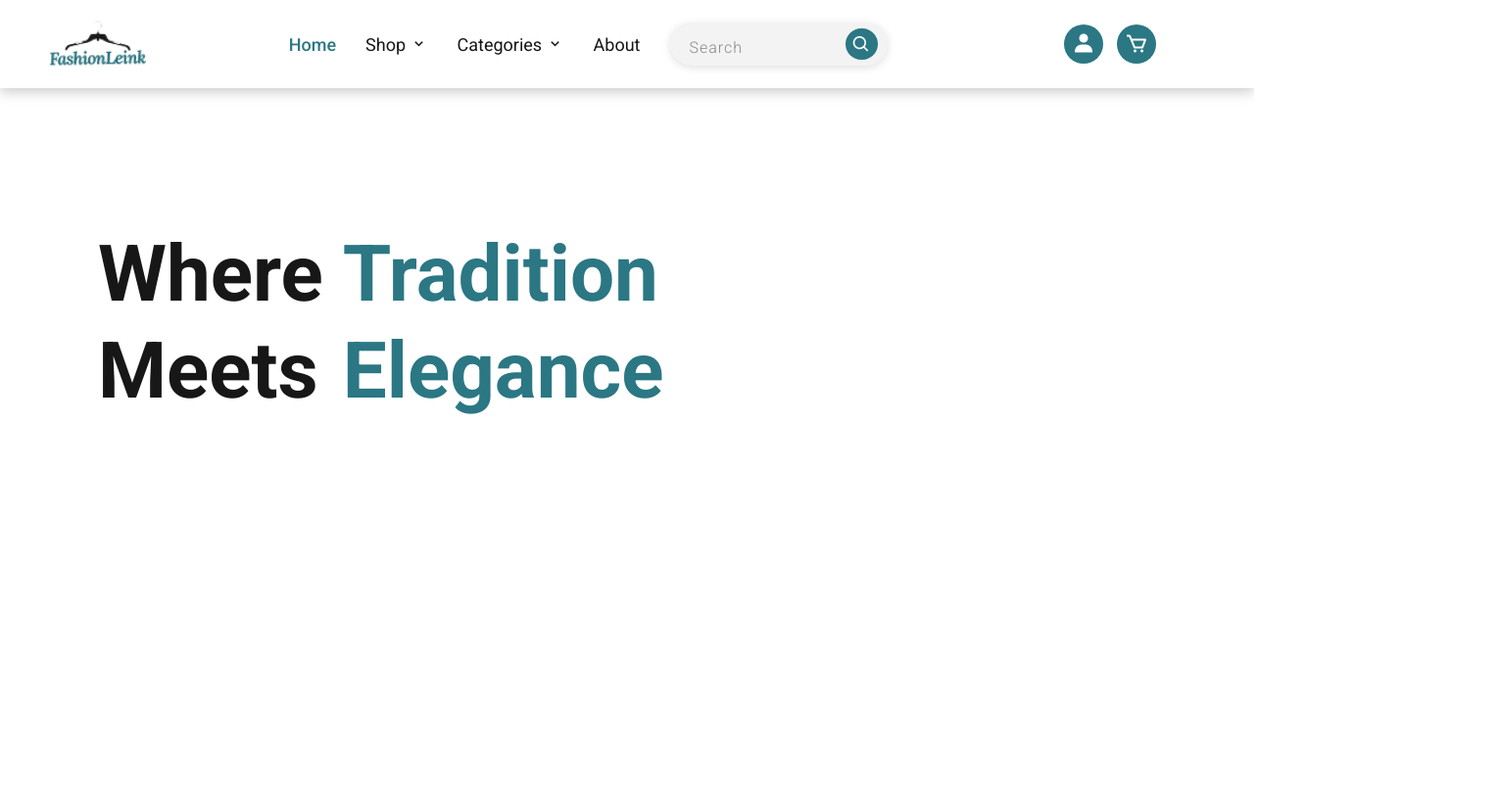
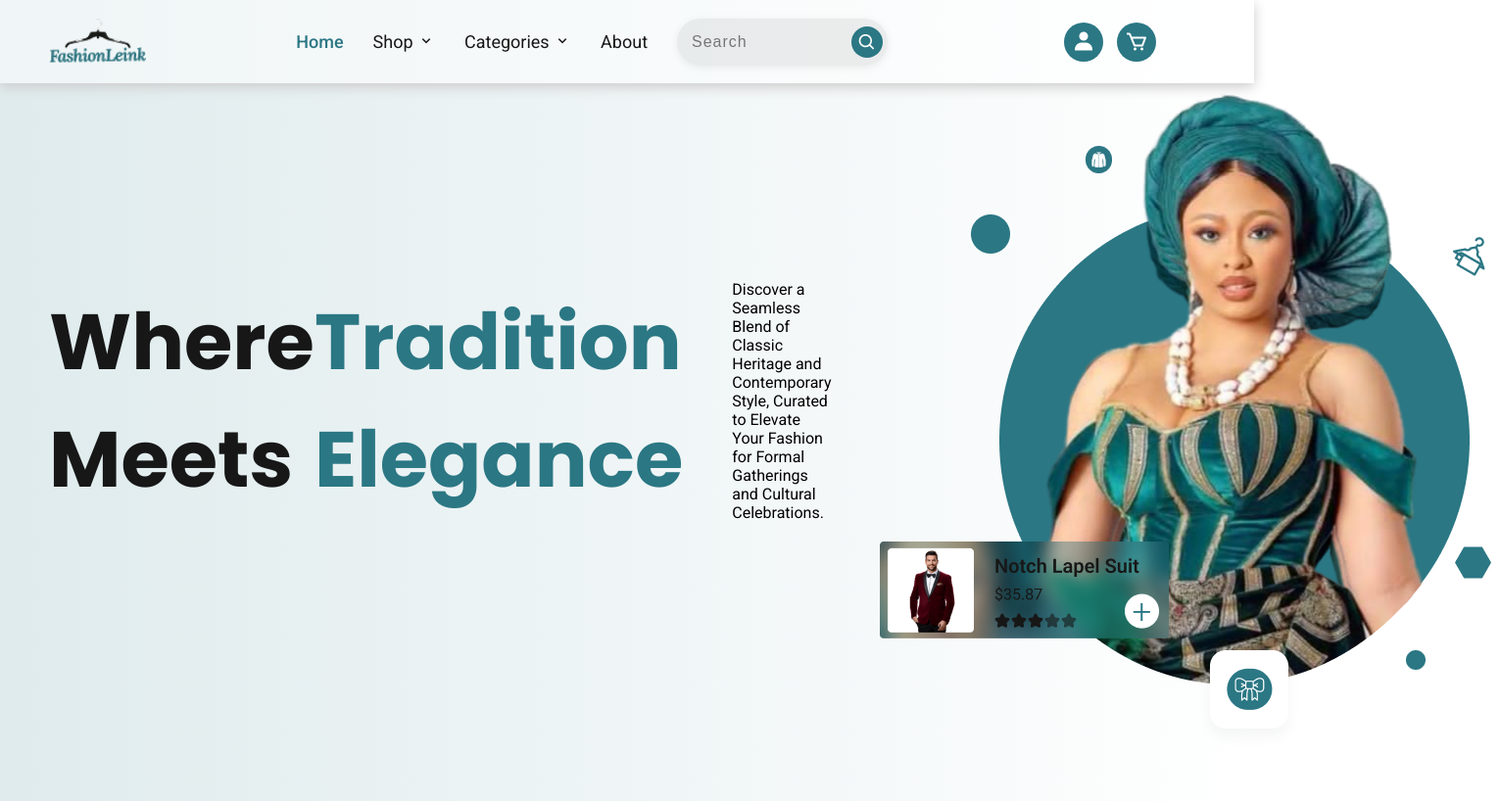
Before and after one commit to MedalLeink/FashionLeink, a plain HTML site: page index.html in a window 1280 px wide. Shown: the whole page at 98% size, 1531 px wide, since content can reach past the window. Drawn offline with nearby package versions, Linux system fonts and the light colour scheme.

Commit message:
search reset

```diff
--- a/css/styles.css
+++ b/css/styles.css
@@ -31,9 +31,14 @@ body {
     display: flex;
     align-items: center;
     justify-content: space-between;
-    background-color: var(--background-color);
     box-shadow: 0px 4px 12px rgb(205, 204, 204);
-    height: 90px;
+    height: 85px;
+    position: fixed;
+    top: 0;
+    left: 0;
+    width: 100%;
+    z-index: 999;
+    background-color: #FFFFFF80;
 
 }
 
@@ -56,7 +61,6 @@ body {
     color: var(--text-color-1);
     padding: 6px 0px;
     cursor: pointer;
-    /* text-align: left; */
 }
 
 .navbar a.active {
@@ -68,33 +72,41 @@ body {
     color: var(--primary-color);
 }
 
-.navbar .search {
-    /* width: 20%; */
-    /* padding: 6px; */
-    background-color: #f3f3f3;
-    border-radius: 50px;
-    box-shadow: 0px 2px 8px rgb(224, 223, 223);
-    color: rgb(139, 136, 136);
+.search-container {
+    position: relative;
+    width: 200px;
+    padding-right: 15px;
+  }
+
+  .search-input {
+    width: 100%;
+    border: none;
+    padding: 15px 0px 15px 15px;
+    background-color: #00000010;
+    border-radius: 99px;
+    box-shadow: 0px 2px 8px #00000012;
+    color: rgb(105, 105, 105);
     font-weight: 300;
     font-size: var(--font-size-base);
     letter-spacing: 1px;
-    padding-left: 20px;
-    padding-right: 10px;
-    align-items: center;
-}
+    outline: none;
+  }
+
+  .search-container i {
+    position: absolute;
+    right: 5px;
+    top: 50%;
+    transform: translateY(-50%);
+    font-size: 20px;
+    padding: 6px;
+    background-color: var(--primary-color);
+    border-radius: 50%;
+    color: #fff;
+    cursor: pointer;
+  }
 
 .navbar .search:hover {
     color: rgb(139, 136, 136);;
-}
-
-.search i {
-    font-size: 20px;
-    padding: 6px;
-    background-color: var(--primary-color);
-    border-radius: 50px;
-    color: #fff;
-    margin-left: 100px;
-    margin-right: 0;
 }
 
 .profile,
@@ -128,22 +140,11 @@ body {
     margin-left: 10px;
 }
 
-
 main h1{
     margin: 0;
     padding: 0;
+    font-family: 'Poppins', sans-serif;
 }
-
-.main {
-    display: grid;
-    grid-template-columns: repeat(2, auto); /* Two columns */
-    grid-template-rows: auto auto; /* Two rows */
-    font-size: var(--hero-font-size);
-    justify-content: left;
-    margin: 143px 0px 0px 100px;
-    gap: 5px 20px; /* Reduce gap for better alignment */
-}
-
 
 .title_1 {
     color: var(--text-color-1);
@@ -152,3 +153,26 @@ main h1{
 .title_2 {
     color: var(--primary-color);
 }
+
+main {
+    display: flex;
+    align-items: center;
+    justify-content: space-between;
+    padding: 50px;
+    gap: 50px;
+    background: linear-gradient(to left, #FFFFFF, #DFEBED);
+}
+
+.main {
+    display: grid;
+    grid-template-columns: repeat(2, auto);
+    font-size: var(--hero-font-size);
+    justify-content: left;
+    margin: 0; /* Remove extra margin */
+}
+
+main img {
+    max-width: 100%;
+    height: auto;
+    flex-shrink: 0; /* Prevents image from shrinking */
+}
--- a/index.html
+++ b/index.html
@@ -1,35 +1,52 @@
 <!DOCTYPE html>
 <html lang="en">
   <head>
-    <meta charset="UTF-8">
-    <meta name="viewport" content="width=device-width, initial-scale=1.0">
-    <link href='https://unpkg.com/boxicons@2.1.4/css/boxicons.min.css' rel='stylesheet'>
-    <link rel="stylesheet" href="css/styles.css">
+    <meta charset="UTF-8" />
+    <meta name="viewport" content="width=device-width, initial-scale=1.0" />
+    <link
+      href="https://unpkg.com/boxicons@2.1.4/css/boxicons.min.css"
+      rel="stylesheet"
+    />
+    <link rel="stylesheet" href="css/styles.css" />
     <title>FashionLeink</title>
   </head>
   <body>
     <header class="header">
-        <img src="images/FashionLeinks_Logo.png" alt="Brand Logo">
+      <img src="images/FashionLeinks_Logo.png" alt="Brand Logo" />
       <nav class="navbar">
         <a href="#" class="active">Home</a>
-        <a href="#">Shop <i class='bx bx-chevron-down'></i></a>
-        <a href="#">Categories <i class='bx bx-chevron-down'></i></a>
+        <a href="#">Shop <i class="bx bx-chevron-down"></i></a>
+        <a href="#">Categories <i class="bx bx-chevron-down"></i></a>
         <a href="#">About</a>
-        <a href="#" class="search">Search <i class='bx bx-search' ></i></a>
+        <div class="search-container">
+            <input type="text" placeholder="Search" class="search-input">
+            <i class="bx bx-search"></i>
+          </div>
         <nav class="navbar_2">
-        <a href="#" class="profile"><i class='bx bxs-user' ></i></a>
-        <a href="#" class="cart"><i class='bx bx-cart' ></i></a>
+          <a href="#" class="profile"><i class="bx bxs-user"></i></a>
+          <a href="#" class="cart"><i class="bx bx-cart"></i></a>
         </nav>
-
       </nav>
     </header>
     <main>
       <div class="main">
-        <h1 class="title_1">Where </h1>
-        <h1 class="title_2">Tradition </h1>
-        <h1 class="title_1">Meets </h1>
+        <h1 class="title_1">Where</h1>
+        <h1 class="title_2">Tradition</h1>
+        <h1 class="title_1">Meets</h1>
         <h1 class="title_2">Elegance</h1>
     </div>
+    <div>
+        <p>
+          Discover a Seamless Blend of Classic Heritage and Contemporary Style,
+          Curated to Elevate Your Fashion for Formal Gatherings and Cultural
+          Celebrations.
+        </p>
+      </div>
+      <!-- <div class="hero_slider"> -->
+      <img src="images/Hero_Slider_1.png" alt="" />
+      <!-- </div> -->
+
+
     </main>
   </body>
 </html>
```
Also changed, not shown: images/Hero_Slider_1.png (added), images/sponsor_1.png (added), images/sponsor_2.png (added). Lines whose indentation alone changed are shown as unchanged.
